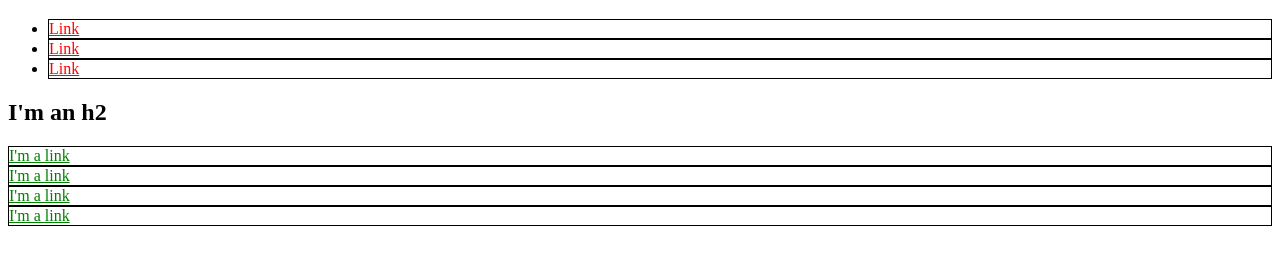
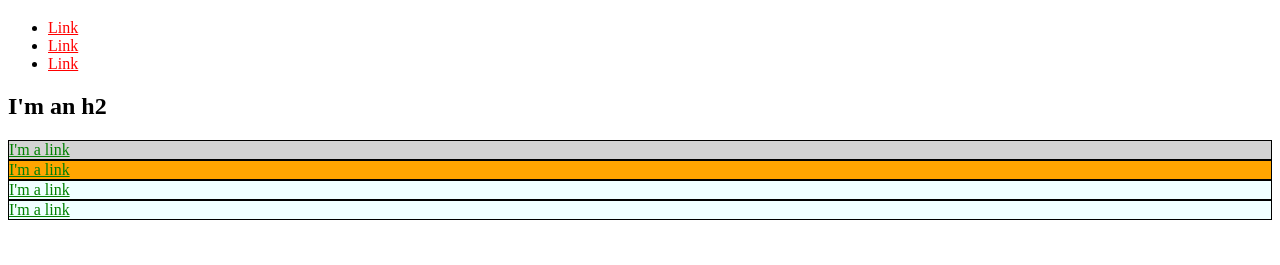
Before and after one commit to rosaelizabethjohnson/rosaelizabethjohnson.github.io, a plain HTML site: page index.html in a window 1280 px wide. Shown: the part 61-326 px from the top of the page. Drawn offline with Linux system fonts and the light colour scheme.

Commit message:
chapter 1.5 changes

```diff
--- a/index.html
+++ b/index.html
@@ -7,14 +7,19 @@
       a {
         color:red;
       }
-      div {
-        border: 1px solid black;
+      #best-link {
+        background-color: orange;
       }
-      div a {
+      #exec-bio {
+        background-color: lightgray;
+      }
+      .bio-box {border: 1px solid black;
+      }
+      .bio-box a {
         color:green;
       }
-      li {
-        border: 1px solid black;
+      .blue-class {
+        background-color: azure
       }
     </style>
   </head>
@@ -32,16 +37,16 @@
       </li>
     </ul>
     <h2>I'm an h2</h2>
-    <div>
+    <div id="exec-bio" class="bio-box blue-class">
       <a href="https://example.com/">I'm a link</a>
     </div>
-    <div>
+    <div  id="best-link" class="bio-box blue-class">
       <a href="https://example.com/">I'm a link</a>
     </div>
-    <div>
+    <div class="bio-box blue-class">
       <a href="https://example.com/">I'm a link</a>
     </div>
-    <div>
+    <div class="bio-box blue-class">
       <a href="https://example.com/">I'm a link</a>
     </div>
   </body>
```
